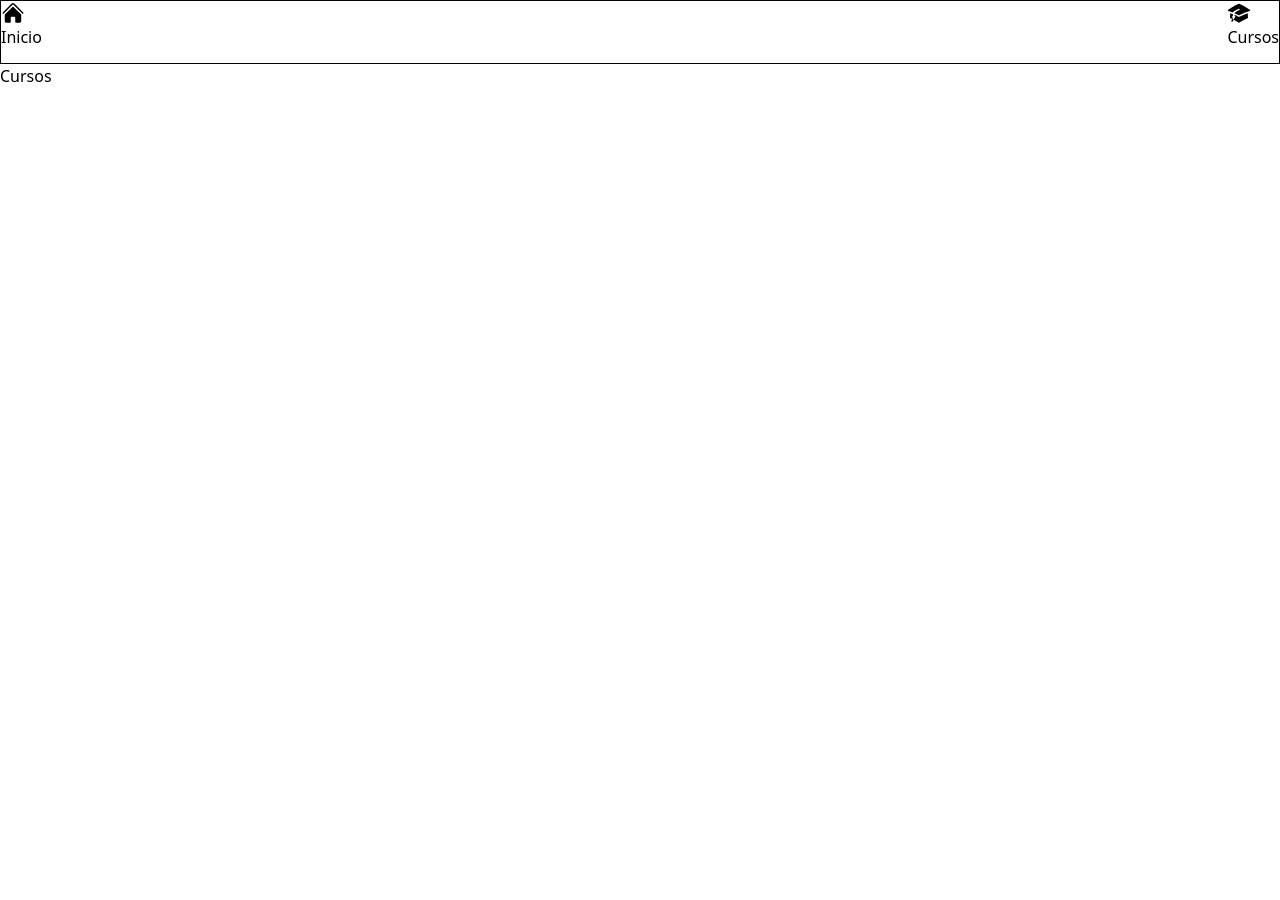
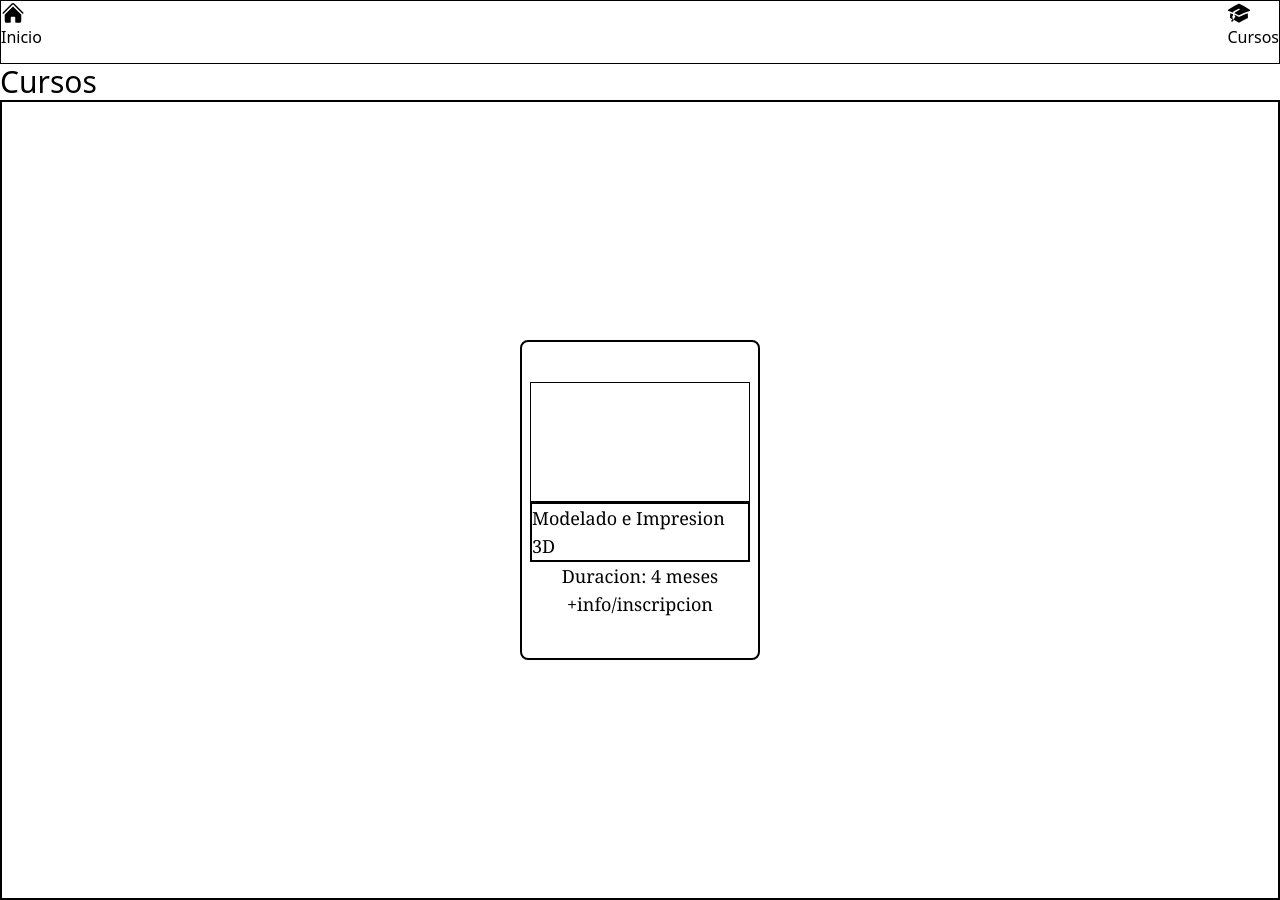
Before and after one commit to sebastianFeltes/cfl404web-client, a React (Vite) app: page /cursos in a window 1280 px wide. Before the commit the page ends 800 px from the top, so only its background shows below. Built offline with nearby package versions, Linux system fonts and the light colour scheme.

Commit message:
add cursos styles, add cursos card

```diff
--- /dev/null
+++ b/src/components/ui/CardCursos.jsx
@@ -0,0 +1,16 @@
+import React from "react";
+
+function CardCursos() {
+  return (
+    <div className="border-2 rounded-lg flex flex-col w-60 h-80 justify-center items-center px-2 py-4 text-lg">
+      <div className="w-full h-30 border"></div>
+      <div className="border-2  ">
+        <h2 className="font-serif">Modelado e Impresion 3D</h2>
+      </div>
+      <p className="font-serif">Duracion: 4 meses</p>
+      <button className="font-serif">+info/inscripcion</button>
+    </div>
+  );
+}
+
+export default CardCursos;
--- /dev/null
+++ b/src/components/ui/InfoCursos.jsx
@@ -0,0 +1,11 @@
+import React from "react";
+
+function InfoCursos() {
+  return (
+    <>
+      <div>Modelado e Impresion 3D</div>;
+    </>
+  );
+}
+
+export default InfoCursos;
--- a/src/index.css
+++ b/src/index.css
@@ -28,7 +28,7 @@ NO ABUSAR DE:
   --color-customWhite: #fff;
   --color-customRed: #bf0411;
   --color-customBlack: #000000;
-  --color-customGray: #f06a6a;
+  --color-customGray: #6a6a6a;
   --color-customLigth-blue: #37a5dd;
   --color-customDark-blue: #166193;
   --color-customSoft-blue: #8fd8fd;
--- a/src/pages/Cursos.jsx
+++ b/src/pages/Cursos.jsx
@@ -1,7 +1,14 @@
+import CardCursos from "../components/ui/CardCursos";
+
 function Cursos() {
   return (
-    <div>Cursos</div>
-  )
+    <>
+      <div className="text-3xl">Cursos</div>
+      <div className="border-2 flex h-full w-full justify-center items-center">
+        <CardCursos />
+      </div>
+    </>
+  );
 }
 
-export default Cursos
+export default Cursos;
```
